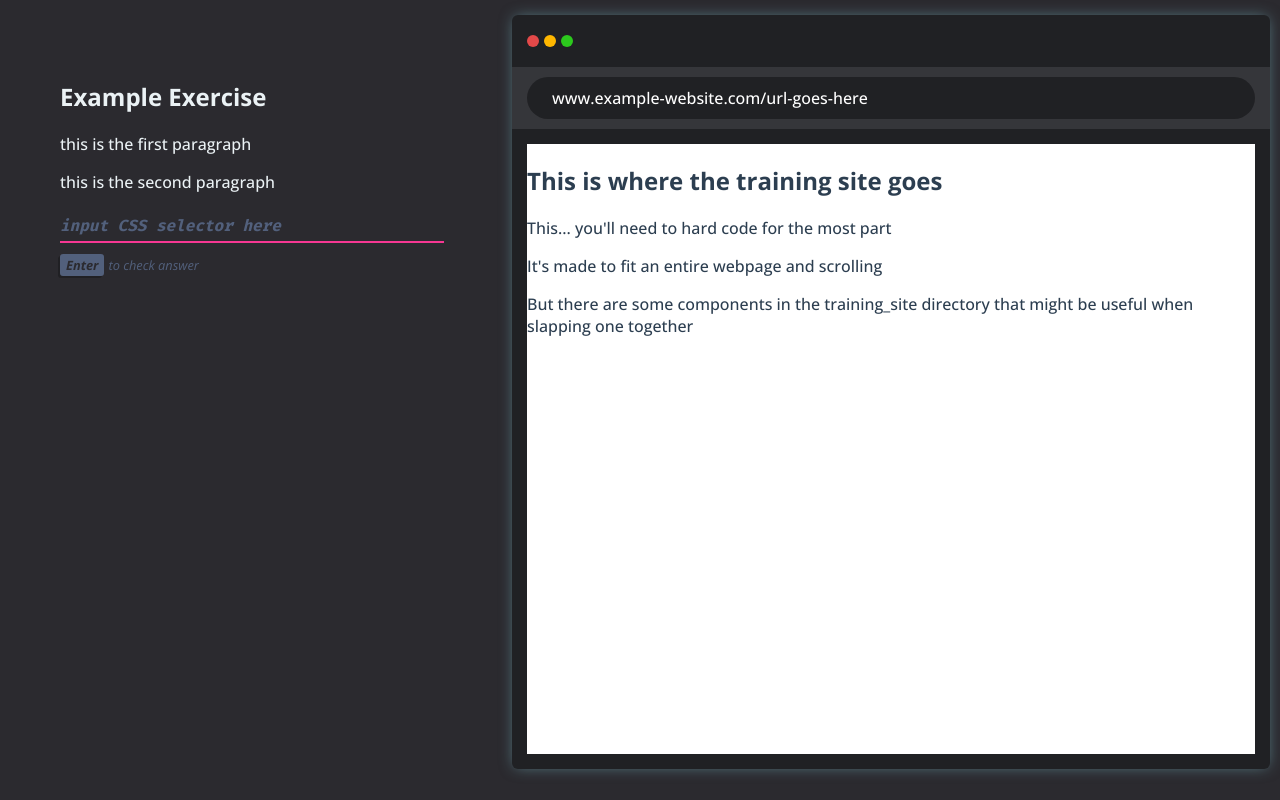
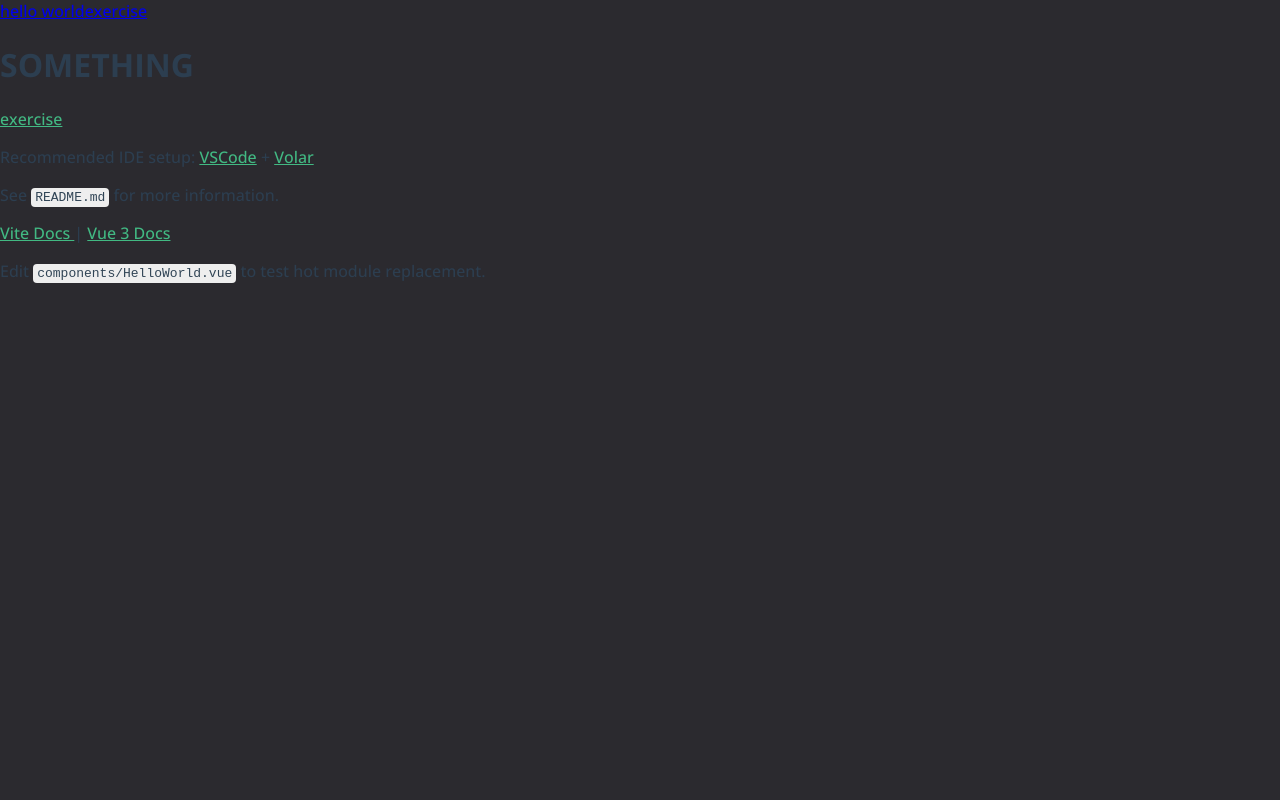
Before and after one commit to scootyboots/css-selector-training-platform, a Vue app: page / in a window 1280 px wide. Built offline with nearby package versions, Linux system fonts and the light colour scheme.

Commit message:
router set up

```diff
--- a/index.html
+++ b/index.html
@@ -10,7 +10,11 @@
     <title>Vite App</title>
   </head>
   <body>
-    <div id="app"></div>
+    <div id="app">
+      <!-- <router-link to="/">Home</router-link>
+      <router-link to="/exercise/1">exercise 1</router-link> -->
+      <router-view/>
+    </div>
     <script type="module" src="/src/main.ts"></script>
   </body>
 </html>
--- a/package.json
+++ b/package.json
@@ -7,7 +7,8 @@
     "preview": "vite preview"
   },
   "dependencies": {
-    "vue": "^3.2.25"
+    "vue": "^3.2.25",
+    "vue-router": "^4.0.12"
   },
   "devDependencies": {
     "@vitejs/plugin-vue": "^2.0.0",
--- a/src/App.vue
+++ b/src/App.vue
@@ -3,7 +3,9 @@ import Exercise from './components/Exercise.vue'
 </script>
 
 <template>
-  <Exercise />
+  <router-link to="/">hello world</router-link>
+  <router-link to="/exercise/1">exercise</router-link>
+  <router-view/>
 </template>
 
 <style>
--- a/src/components/HelloWorld.vue
+++ b/src/components/HelloWorld.vue
@@ -1,5 +1,8 @@
 <script setup lang="ts">
 import { ref } from 'vue'
+import { RouterLink } from 'vue-router';
+import { routes } from '../router'
+
 
 defineProps<{ msg: string }>()
 
@@ -7,7 +10,12 @@ const count = ref(0)
 </script>
 
 <template>
-  <h1>{{ msg }}</h1>
+  <!-- <h1>{{ msg }}</h1> -->
+  <h1>SOMETHING</h1>
+
+  <p>
+    <router-link to="/exercise/1">exercise</router-link>
+  </p>
 
   <p>
     Recommended IDE setup:
@@ -26,7 +34,7 @@ const count = ref(0)
     <a href="https://v3.vuejs.org/" target="_blank">Vue 3 Docs</a>
   </p>
 
-  <button type="button" @click="count++">count is: {{ count }}</button>
+  <!-- <button type="button" @click="count++">count is: {{ count }}</button> -->
   <p>
     Edit
     <code>components/HelloWorld.vue</code> to test hot module replacement.
--- a/src/components/Prompt.vue
+++ b/src/components/Prompt.vue
@@ -41,6 +41,7 @@ const compareArrayElements = (answerElements:Element[]) => {
 
 const checkSingleAnswer = (event:KeyboardEvent) => {
   if (event.key === 'Enter') {
+    // if (answer.value === '') return
     // TODO: check if answer is blank
     props.correctSelectors.forEach(correctSelector => {
       if (document.querySelector(answer.value!) === document.querySelector(correctSelector)) {
@@ -61,6 +62,7 @@ const checkSingleAnswer = (event:KeyboardEvent) => {
 
 const checkSelectAllAnswer = (event:KeyboardEvent) => {
   if (event.key === 'Enter') {
+    // if (answer.value === '') return
     const answerElements = [...document.querySelectorAll(answer.value)];
     const answerElementsScoped = [...document.querySelectorAll(`.browser__page-content-container ${answer.value}`)];
     compareArrayElements(answerElements)
--- a/src/main.ts
+++ b/src/main.ts
@@ -1,4 +1,10 @@
 import { createApp } from 'vue'
+import router from './router'
 import App from './App.vue'
 
-createApp(App).mount('#app')
+// how it was originally
+// createApp(App).mount('#app')
+
+createApp(App)
+  .use(router)
+  .mount('#app')
--- /dev/null
+++ b/src/router/index.ts
@@ -0,0 +1,16 @@
+import { createRouter, createWebHistory  } from 'vue-router'
+import paths from './paths'
+import HelloWorld from "../components/HelloWorld.vue"
+import Exercise from "../components/Exercise.vue"
+
+export const routes = [
+  { path: paths.home, component: HelloWorld },
+  { path: paths.exercise1, component: Exercise }
+]
+
+const router = createRouter({
+  history: createWebHistory(),
+  routes,
+})
+
+export default router
--- /dev/null
+++ b/src/router/paths.ts
@@ -0,0 +1,6 @@
+const paths = {
+  home: '/',
+  exercise1: '/exercise/1'
+}
+
+export default paths
```
Also changed, not shown: src/types/types.ts (added), 1 other file (tests, documents, lock files or other folders).
